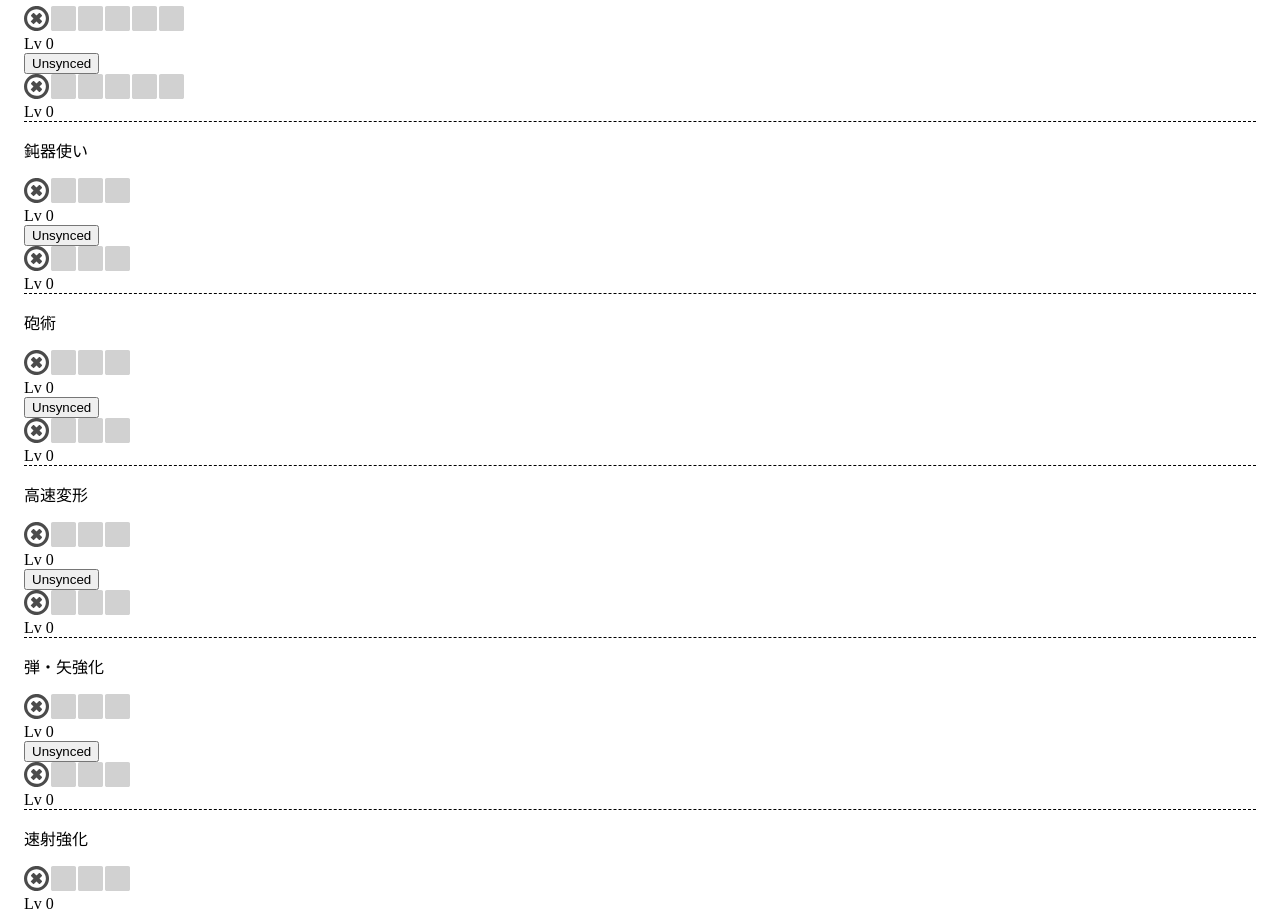
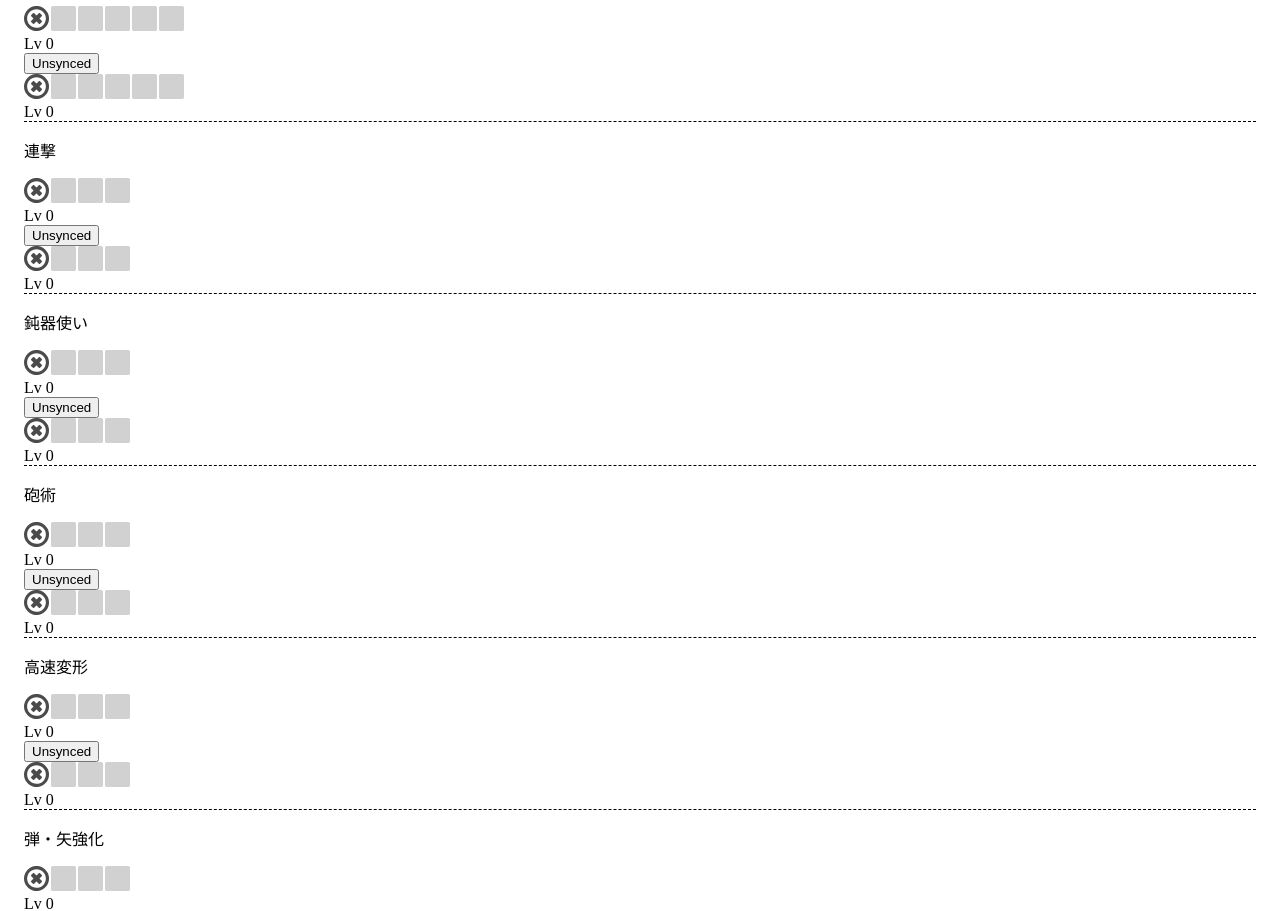
Before and after one commit to autopp/mhrise-atk-cmp, a Next.js app: page / in a window 1280 px wide. Shown: the part 4460-5371 px from the top of the page. Built offline with nearby package versions, Linux system fonts and the light colour scheme.

Commit message:
feat: add chain crit

```diff
--- a/src/lib/status.ts
+++ b/src/lib/status.ts
@@ -103,6 +103,7 @@ export type Status = {
     readonly resuscitate: Increase
     readonly resentment: Increase
     readonly dragonheart: Factor
+    readonly chainCrit: Increase
     readonly bludgeoner: Bludgeoner
     readonly artillery: Factor
     readonly rapidMorph: Factor
@@ -226,6 +227,8 @@ export const RESENTMENT = createAttackIncreaseSkill([5, 10, 15, 20, 25])
 
 export const DRAGONHEART = createDamageFactorSkill(["1.0", "1.0", "1.0", "1.05", "1.1"])
 
+export const CHAIN_CRIT = createAttackIncreaseSkill([10, 12, 15])
+
 export const BLUDGEONERS: Bludgeoner[] = [
   { text: "", factor: UNIT_FACTOR, activeLevel: SHARPNESS_RED.level },
   { text: "斬れ味が黄色以下の時、攻撃力1.05倍", factor: new Decimal("1.05"), activeLevel: SHARPNESS_YELLOW.level },
@@ -279,7 +282,7 @@ function calculateBaseAttack(status: Status): Decimal {
     item: { talonAndCharm, demonDrug, mightSeed, demonPowder },
     dango: { booster },
     rampage,
-    skill: { attackBoost, offensiveGuard, peakPerformance, agitator, resuscitate, resentment, dragonheart },
+    skill: { attackBoost, offensiveGuard, peakPerformance, agitator, resuscitate, resentment, dragonheart, chainCrit },
   } = status
 
   const weaponAttack = new Decimal(
@@ -301,7 +304,8 @@ function calculateBaseAttack(status: Status): Decimal {
       peakPerformance,
       agitator.attack,
       resuscitate,
-      resentment
+      resentment,
+      chainCrit
     )
   )
 }
--- a/src/pages/index.tsx
+++ b/src/pages/index.tsx
@@ -36,6 +36,7 @@ import {
   RESUSCITATE,
   DRAGONHEART,
   RESENTMENT,
+  CHAIN_CRIT,
 } from "@/lib/status"
 import CheckboxInputRow from "@/components/checkbox-input-row"
 import { usePairingState } from "@/lib/pairing"
@@ -78,6 +79,7 @@ const Home: FC = () => {
   const skillResuscitate = usePairingState(0)
   const skillResentment = usePairingState(0)
   const skillDragonheart = usePairingState(0)
+  const skillChainCrit = usePairingState(0)
   const skillBludgeoner = usePairingState(0)
   const skillArtillery = usePairingState(0)
   const skillRapidMorph = usePairingState(0)
@@ -125,6 +127,7 @@ const Home: FC = () => {
         resuscitate: RESUSCITATE[valueOf(skillResuscitate)],
         resentment: RESENTMENT[valueOf(skillResentment)],
         dragonheart: DRAGONHEART[valueOf(skillDragonheart)],
+        chainCrit: CHAIN_CRIT[valueOf(skillChainCrit)],
         bludgeoner: BLUDGEONERS[valueOf(skillBludgeoner)],
         artillery: ARTILLERIES[valueOf(skillArtillery)],
         rapidMorph: RAPID_MORPHS[valueOf(skillRapidMorph)],
@@ -163,6 +166,7 @@ const Home: FC = () => {
     skillResuscitate,
     skillResentment,
     skillDragonheart,
+    skillChainCrit,
     skillBludgeoner,
     skillArtillery,
     skillRapidMorph,
@@ -220,6 +224,7 @@ const Home: FC = () => {
         <LevelInputRow label="死中に活" levels={RESUSCITATE} {...skillResuscitate} />
         <LevelInputRow label="逆恨み" levels={RESENTMENT} {...skillResentment} />
         <LevelInputRow label="龍気活性" levels={DRAGONHEART} {...skillDragonheart} />
+        <LevelInputRow label="連撃" levels={CHAIN_CRIT} {...skillChainCrit} />
         <LevelInputRow label="鈍器使い" levels={BLUDGEONERS} {...skillBludgeoner} />
         <LevelInputRow label="砲術" levels={ARTILLERIES} {...skillArtillery} />
         <LevelInputRow label="高速変形" levels={RAPID_MORPHS} {...skillRapidMorph} />
```
